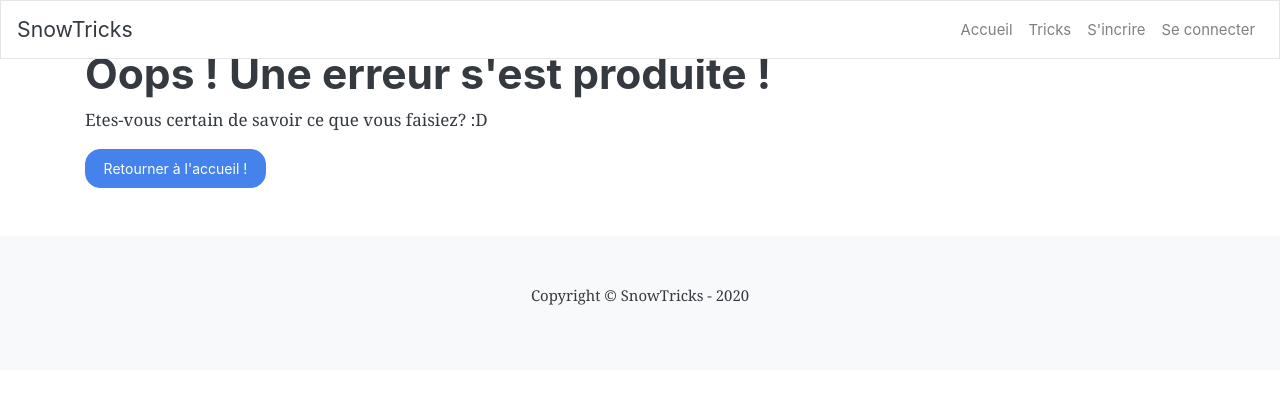
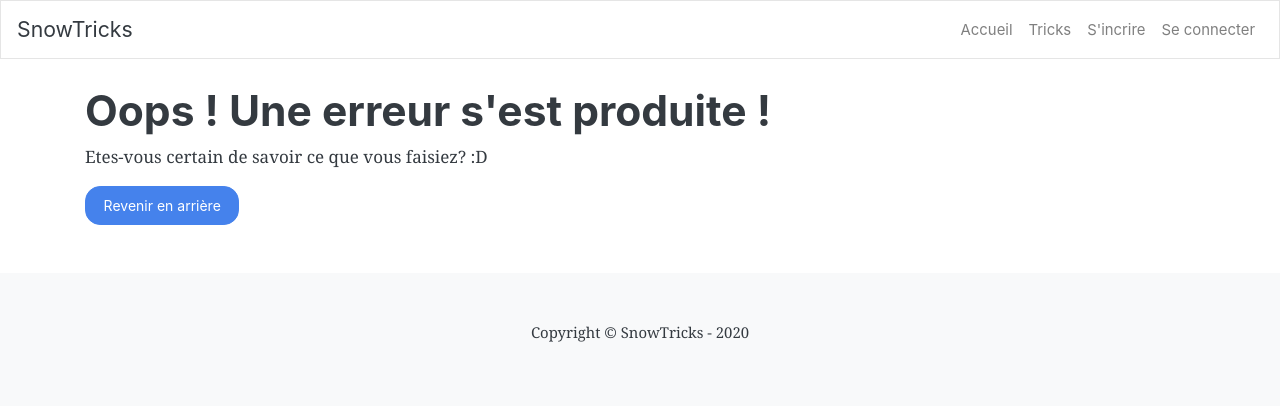
Before and after one commit to BFH59/snowtricks, a Symfony app: template snowtricks/templates/Bundles/TwigBundle/Exception/error500.html.twig in a window 1280 px wide. Shown: the top 406 px of the page. Run offline with Twig, Linux system fonts and the light colour scheme; the template is opened without the code that fills it, so the values that code supplies are empty; some libraries are stand-ins or nearby versions.

Commit message:
style error 500 page

```diff
--- a/snowtricks/templates/Bundles/TwigBundle/Exception/error500.html.twig
+++ b/snowtricks/templates/Bundles/TwigBundle/Exception/error500.html.twig
@@ -3,14 +3,15 @@
 {% block title %}Une erreur s'est produites{% endblock %}
 
 {% block body %}
-    <div class="container mt-5">
-        <h1 class="mt-5">Oops ! Une erreur s'est produite !</h1>
-        <p>Etes-vous certain de savoir ce que vous faisiez? :D</p>
+    <div class="flash-msg">
+        <div class="container">
+            <h1>Oops ! Une erreur s'est produite !</h1>
+            <p>Etes-vous certain de savoir ce que vous faisiez? :D</p>
 
-        <a href="{{ path('homepage') }}" class="btn btn-primary">Retourner à l'accueil !</a>
+            <a href="{{ app.request.headers.get('referer') }}" class="btn btn-primary">Revenir en arrière</a>
 
+        </div>
     </div>
 
 
-
 {% endblock %}
```
Also changed, not shown: 1 other file.
